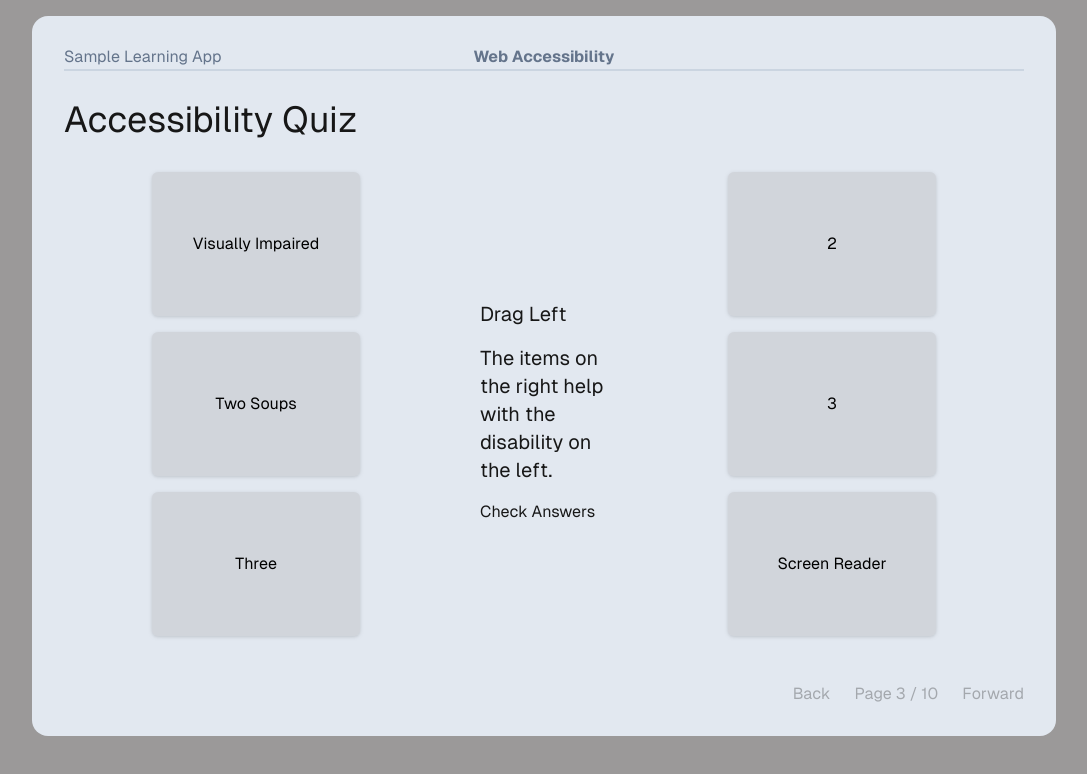
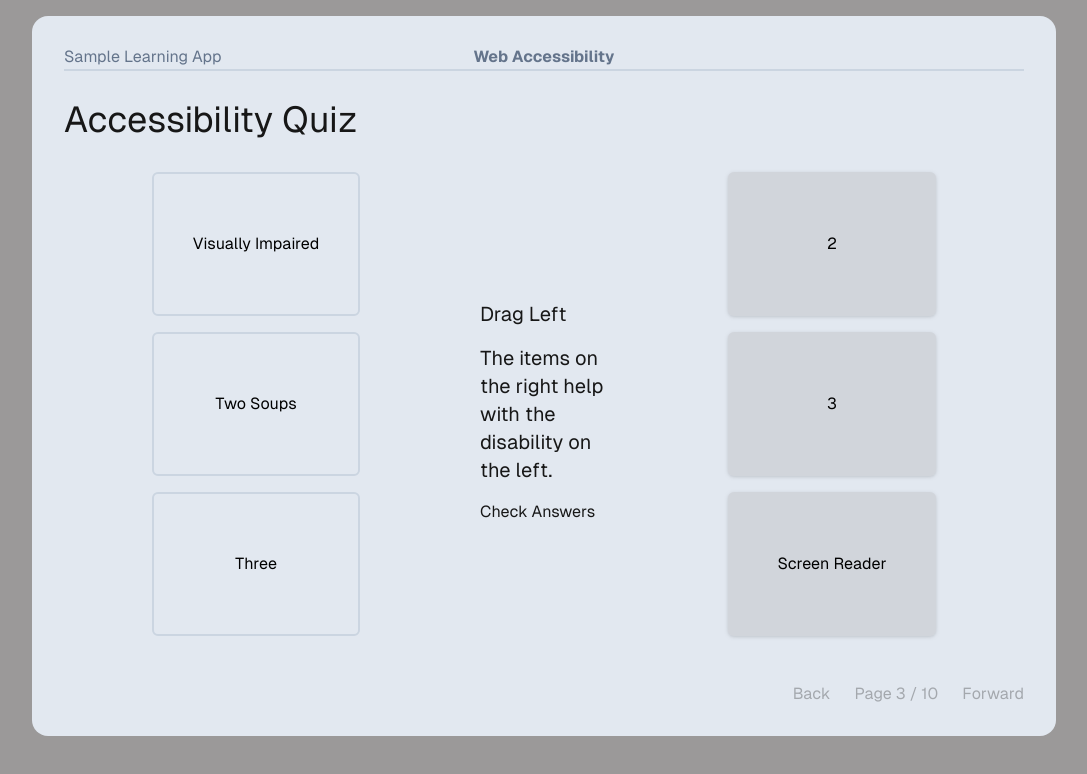
Before and after one commit to spacegiant/sample-learning-app, a Next.js app: page / in a window 1280 px wide. Shown: the top 774 px of the page, without its empty margins (96-1183 px from the left). Built offline with nearby package versions, Linux system fonts and the light colour scheme.

Commit message:
Create different cards for drag and drop

```diff
--- a/src/components/DragAndDrop/DragAndDrop.tsx
+++ b/src/components/DragAndDrop/DragAndDrop.tsx
@@ -84,13 +84,13 @@ export function DragAndDrop({ dragAndDropData }: DragAndDropProps) {
       const foundItem = zoneItems.filter((zi) => zi.answerId === item.answerId);
       if (foundItem[0]) return foundItem[0].answerId !== "";
     };
-    const classes = ["p-1"];
+
     return (
       <Draggable key={index} id={item.answerId}>
-        <Card classNames={classes}>
+        <DragCard>
           {item.answer}
           {hasBeenDropped() == true && "Yes"}
-        </Card>
+        </DragCard>
       </Draggable>
     );
   });
@@ -106,10 +106,10 @@ export function DragAndDrop({ dragAndDropData }: DragAndDropProps) {
 
     return (
       <Droppable key={index} id={item.questionId}>
-        <Card>
+        <DropCard>
           {item.questionLabel}
           {hasAnswer() && "true"}
-        </Card>
+        </DropCard>
       </Droppable>
     );
   });
@@ -185,8 +185,17 @@ function Draggable(props: { children: ReactNode; id: string }) {
   );
 }
 
-function Card(props: { children: ReactNode; classNames?: string[] }) {
-  console.log(props.classNames);
-  const classes = `drop-shadow px-8 py-4 rounded-md text-black min-w-52 min-h-36 inline-block flex items-center justify-center bg-gray-300`;
+function Card(props: { children: ReactNode; classNames?: string }) {
+  const classes = `${
+    props.classNames ?? ""
+  } px-8 py-4 rounded-md text-black min-w-52 min-h-36 inline-block flex items-center justify-center `;
   return <span className={classes}>{props.children}</span>;
 }
+
+function DropCard(props: { children: ReactNode }) {
+  return <Card classNames="border-2 border-slate-300">{props.children}</Card>;
+}
+
+function DragCard(props: { children: ReactNode }) {
+  return <Card classNames="drop-shadow bg-gray-300">{props.children}</Card>;
+}
```
